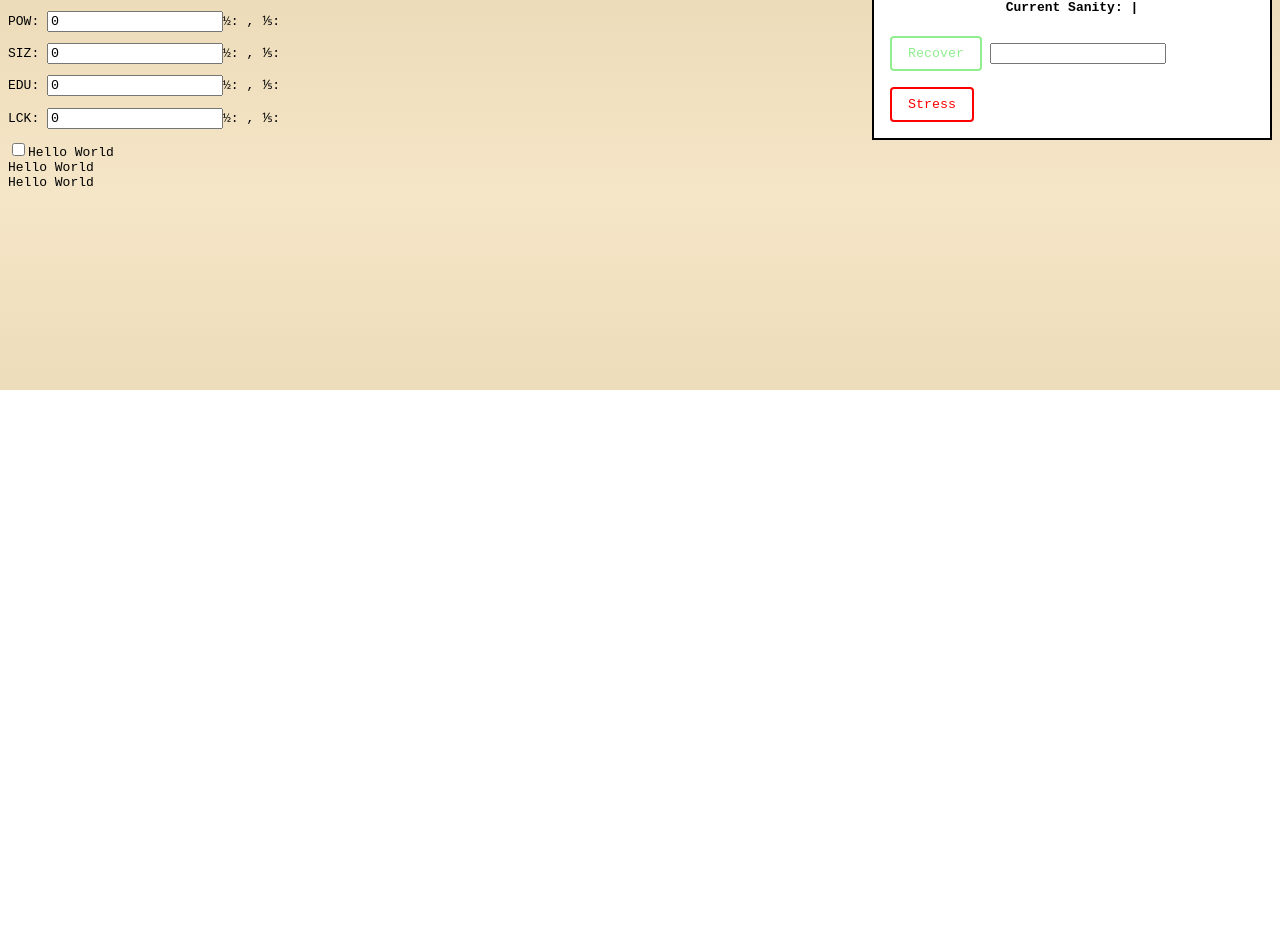
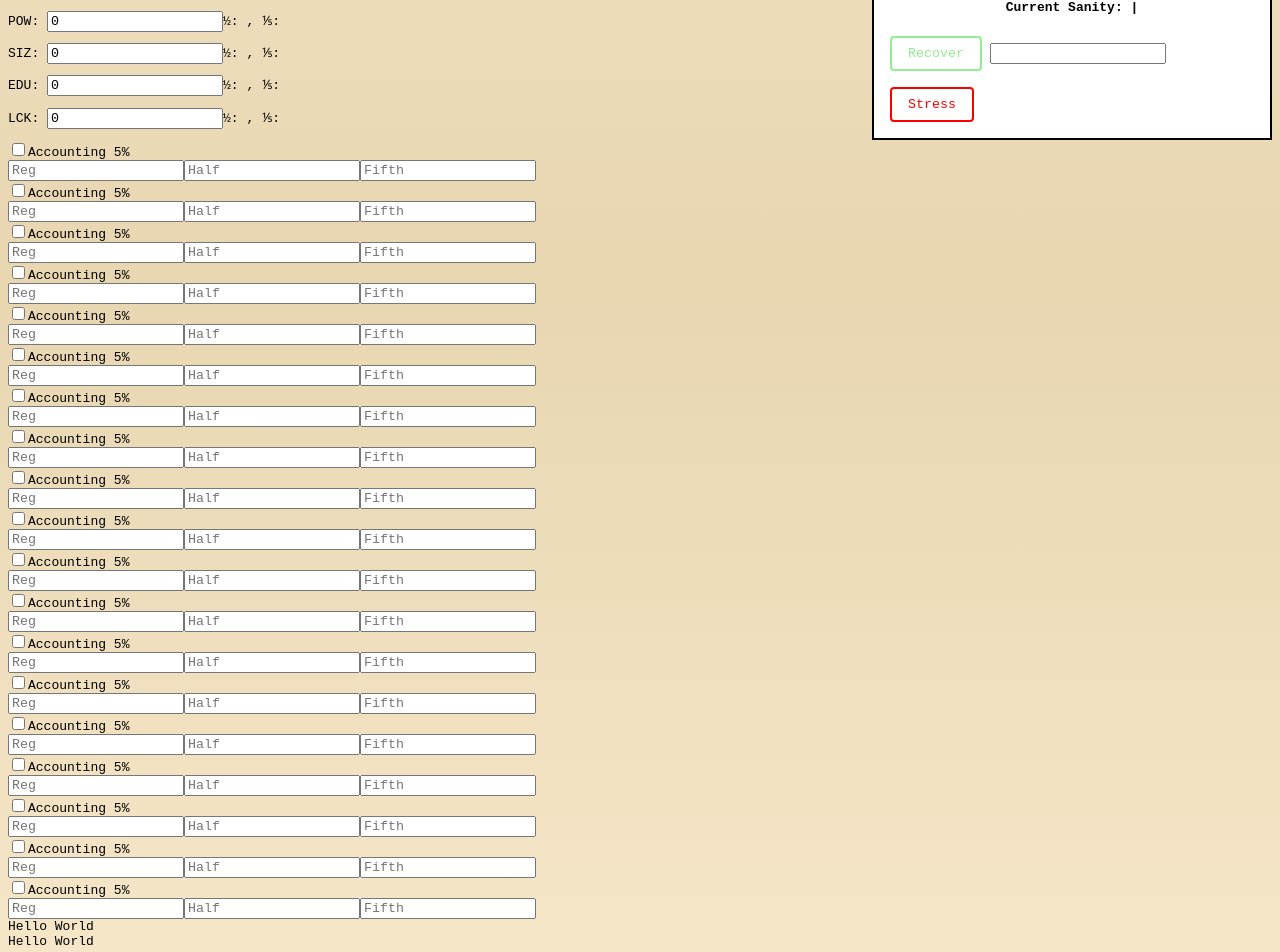
Before and after one commit to JaisungSinghLidder/Call-Of-Cthullu-Character-Sheet-, a React (Vite) app: page / in a window 1280 px wide. Shown: the part 410-1362 px from the top of the page. Before the commit the page ends 800 px from the top, so only its background shows below. Built offline with nearby package versions, Linux system fonts and the light colour scheme.

Commit message:
added the first skill column

```diff
--- a/src/components/Characteristics.jsx
+++ b/src/components/Characteristics.jsx
@@ -102,10 +102,236 @@ function Characteristics() {
 
       <div className="characteristics">
         <div className="characteristicsColumn">
-          <label>
-            <input type="checkbox" />
-            Hello World
-          </label>
+
+            <div className="skill-div">
+                <label>
+                <input type="checkbox" />
+                Accounting {skills.accounting + "%"}
+                </label>
+                <div class="skill-boxes">
+                    <input type="number" class="box" placeholder="Reg" />
+                    <input type="number" class="box" placeholder="Half" readonly />
+                    <input type="number" class="box" placeholder="Fifth" readonly />
+                </div>
+            </div>
+
+            <div className="skill-div">
+                <label>
+                <input type="checkbox" />
+                Accounting {skills.accounting + "%"}
+                </label>
+                <div class="skill-boxes">
+                    <input type="number" class="box" placeholder="Reg" />
+                    <input type="number" class="box" placeholder="Half" readonly />
+                    <input type="number" class="box" placeholder="Fifth" readonly />
+                </div>
+            </div>
+
+            <div className="skill-div">
+                <label>
+                <input type="checkbox" />
+                Accounting {skills.accounting + "%"}
+                </label>
+                <div class="skill-boxes">
+                    <input type="number" class="box" placeholder="Reg" />
+                    <input type="number" class="box" placeholder="Half" readonly />
+                    <input type="number" class="box" placeholder="Fifth" readonly />
+                </div>
+            </div>
+
+            <div className="skill-div">
+                <label>
+                <input type="checkbox" />
+                Accounting {skills.accounting + "%"}
+                </label>
+                <div class="skill-boxes">
+                    <input type="number" class="box" placeholder="Reg" />
+                    <input type="number" class="box" placeholder="Half" readonly />
+                    <input type="number" class="box" placeholder="Fifth" readonly />
+                </div>
+            </div>
+
+            <div className="skill-div">
+                <label>
+                <input type="checkbox" />
+                Accounting {skills.accounting + "%"}
+                </label>
+                <div class="skill-boxes">
+                    <input type="number" class="box" placeholder="Reg" />
+                    <input type="number" class="box" placeholder="Half" readonly />
+                    <input type="number" class="box" placeholder="Fifth" readonly />
+                </div>
+            </div>
+
+            <div className="skill-div">
+                <label>
+                <input type="checkbox" />
+                Accounting {skills.accounting + "%"}
+                </label>
+                <div class="skill-boxes">
+                    <input type="number" class="box" placeholder="Reg" />
+                    <input type="number" class="box" placeholder="Half" readonly />
+                    <input type="number" class="box" placeholder="Fifth" readonly />
+                </div>
+            </div>
+
+            <div className="skill-div">
+                <label>
+                <input type="checkbox" />
+                Accounting {skills.accounting + "%"}
+                </label>
+                <div class="skill-boxes">
+                    <input type="number" class="box" placeholder="Reg" />
+                    <input type="number" class="box" placeholder="Half" readonly />
+                    <input type="number" class="box" placeholder="Fifth" readonly />
+                </div>
+            </div>
+
+            <div className="skill-div">
+                <label>
+                <input type="checkbox" />
+                Accounting {skills.accounting + "%"}
+                </label>
+                <div class="skill-boxes">
+                    <input type="number" class="box" placeholder="Reg" />
+                    <input type="number" class="box" placeholder="Half" readonly />
+                    <input type="number" class="box" placeholder="Fifth" readonly />
+                </div>
+            </div>
+
+            <div className="skill-div">
+                <label>
+                <input type="checkbox" />
+                Accounting {skills.accounting + "%"}
+                </label>
+                <div class="skill-boxes">
+                    <input type="number" class="box" placeholder="Reg" />
+                    <input type="number" class="box" placeholder="Half" readonly />
+                    <input type="number" class="box" placeholder="Fifth" readonly />
+                </div>
+            </div>
+
+            <div className="skill-div">
+                <label>
+                <input type="checkbox" />
+                Accounting {skills.accounting + "%"}
+                </label>
+                <div class="skill-boxes">
+                    <input type="number" class="box" placeholder="Reg" />
+                    <input type="number" class="box" placeholder="Half" readonly />
+                    <input type="number" class="box" placeholder="Fifth" readonly />
+                </div>
+            </div>
+
+            <div className="skill-div">
+                <label>
+                <input type="checkbox" />
+                Accounting {skills.accounting + "%"}
+                </label>
+                <div class="skill-boxes">
+                    <input type="number" class="box" placeholder="Reg" />
+                    <input type="number" class="box" placeholder="Half" readonly />
+                    <input type="number" class="box" placeholder="Fifth" readonly />
+                </div>
+            </div>
+
+            <div className="skill-div">
+                <label>
+                <input type="checkbox" />
+                Accounting {skills.accounting + "%"}
+                </label>
+                <div class="skill-boxes">
+                    <input type="number" class="box" placeholder="Reg" />
+                    <input type="number" class="box" placeholder="Half" readonly />
+                    <input type="number" class="box" placeholder="Fifth" readonly />
+                </div>
+            </div>
+
+            <div className="skill-div">
+                <label>
+                <input type="checkbox" />
+                Accounting {skills.accounting + "%"}
+                </label>
+                <div class="skill-boxes">
+                    <input type="number" class="box" placeholder="Reg" />
+                    <input type="number" class="box" placeholder="Half" readonly />
+                    <input type="number" class="box" placeholder="Fifth" readonly />
+                </div>
+            </div>
+
+            <div className="skill-div">
+                <label>
+                <input type="checkbox" />
+                Accounting {skills.accounting + "%"}
+                </label>
+                <div class="skill-boxes">
+                    <input type="number" class="box" placeholder="Reg" />
+                    <input type="number" class="box" placeholder="Half" readonly />
+                    <input type="number" class="box" placeholder="Fifth" readonly />
+                </div>
+            </div>
+
+            <div className="skill-div">
+                <label>
+                <input type="checkbox" />
+                Accounting {skills.accounting + "%"}
+                </label>
+                <div class="skill-boxes">
+                    <input type="number" class="box" placeholder="Reg" />
+                    <input type="number" class="box" placeholder="Half" readonly />
+                    <input type="number" class="box" placeholder="Fifth" readonly />
+                </div>
+            </div>
+
+            <div className="skill-div">
+                <label>
+                <input type="checkbox" />
+                Accounting {skills.accounting + "%"}
+                </label>
+                <div class="skill-boxes">
+                    <input type="number" class="box" placeholder="Reg" />
+                    <input type="number" class="box" placeholder="Half" readonly />
+                    <input type="number" class="box" placeholder="Fifth" readonly />
+                </div>
+            </div>
+
+            <div className="skill-div">
+                <label>
+                <input type="checkbox" />
+                Accounting {skills.accounting + "%"}
+                </label>
+                <div class="skill-boxes">
+                    <input type="number" class="box" placeholder="Reg" />
+                    <input type="number" class="box" placeholder="Half" readonly />
+                    <input type="number" class="box" placeholder="Fifth" readonly />
+                </div>
+            </div>
+
+            <div className="skill-div">
+                <label>
+                <input type="checkbox" />
+                Accounting {skills.accounting + "%"}
+                </label>
+                <div class="skill-boxes">
+                    <input type="number" class="box" placeholder="Reg" />
+                    <input type="number" class="box" placeholder="Half" readonly />
+                    <input type="number" class="box" placeholder="Fifth" readonly />
+                </div>
+            </div>
+
+            <div className="skill-div">
+                <label>
+                <input type="checkbox" />
+                Accounting {skills.accounting + "%"}
+                </label>
+                <div class="skill-boxes">
+                    <input type="number" class="box" placeholder="Reg" />
+                    <input type="number" class="box" placeholder="Half" readonly />
+                    <input type="number" class="box" placeholder="Fifth" readonly />
+                </div>
+            </div>
+
+
         </div>
 
         <div className="characteristicsColumn">Hello World</div>
```
